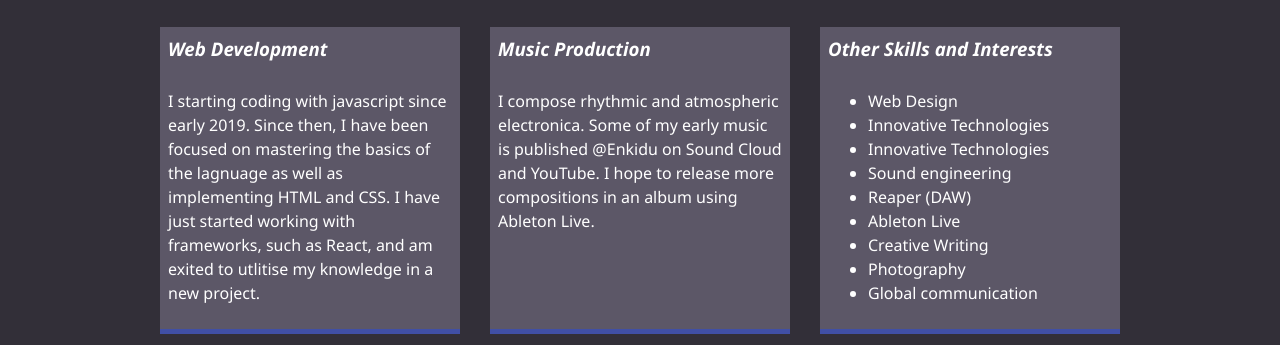
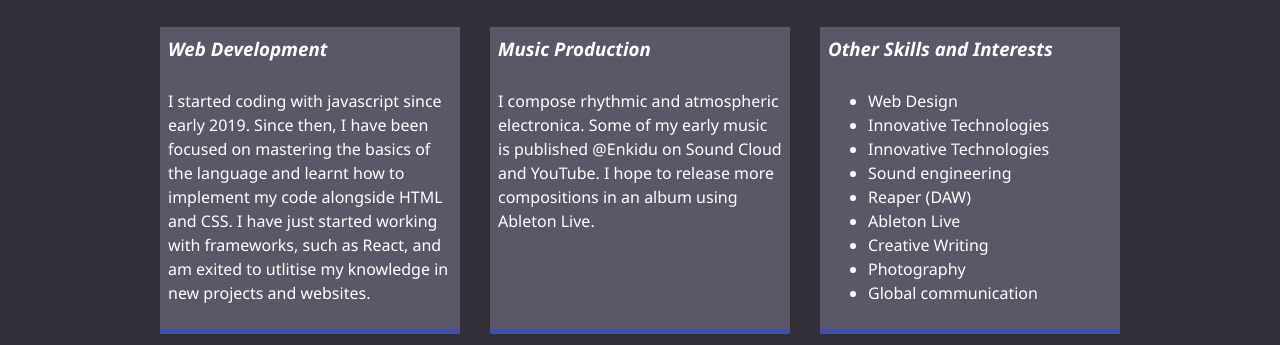
Before and after one commit to Samuel-Vierny/WEBDEV-Personal-Website-www.samuelvierny.com, a website: page dist/about.html in a window 1280 px wide. Shown: the part 455-800 px from the top of the page. Drawn offline with Linux system fonts and the light colour scheme; a web font is replaced by a local one.

Commit message:
another updates for typos

```diff
--- a/dist/about.html
+++ b/dist/about.html
@@ -65,7 +65,7 @@
         <div class="job job-1">
           <h3>Web Development</h3>
           <h6></h6>
-          <p>I starting coding with javascript since early 2019. Since then, I have been focused on mastering the basics of the lagnuage as well as implementing HTML and CSS. I have just started working with frameworks, such as React, and am exited to utlitise my knowledge in a new project.
+          <p>I started coding with javascript since early 2019. Since then, I have been focused on mastering the basics of the language and learnt how to implement my code alongside HTML and CSS. I have just started working with frameworks, such as React, and am exited to utlitise my knowledge in new projects and websites.
           </p>
         </div>
         <div class="job job-2">
```
